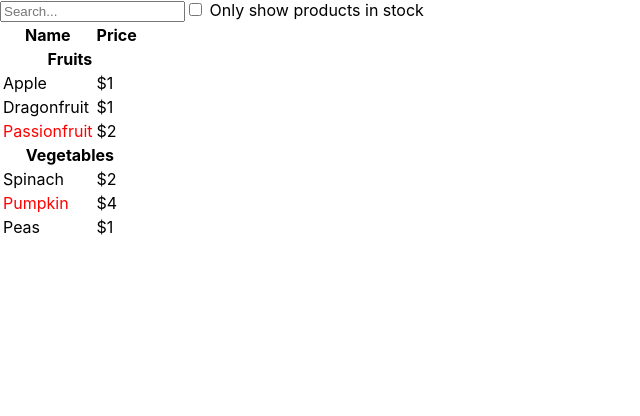
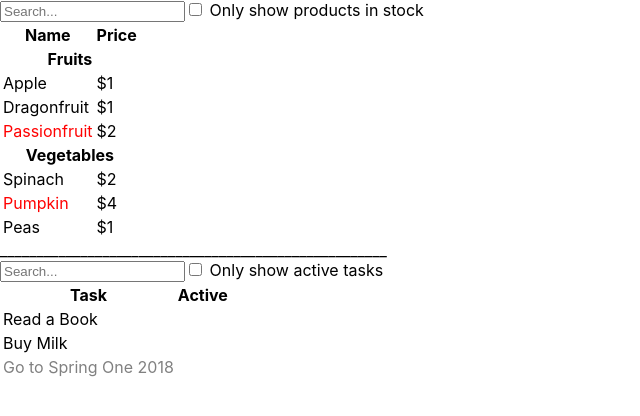
Before and after one commit to VictoriaMiroshnichenco/react-todo-ui, a React (Create React App) app: page / in a window 1280 px wide. Shown: the top 416 px of the page, without its empty margins (0-640 px from the left). Built offline with nearby package versions, Linux system fonts and the light colour scheme.

Commit message:
Components:crested TaskTable with search

```diff
--- a/src/App.js
+++ b/src/App.js
@@ -10,7 +10,8 @@ function FilterableProductTable({ products }) {
                 filterText={filterText}
                 inStockOnly={inStockOnly}
                 onFilterTextChange={setFilterText}
-                onInStockOnlyChange={setInStockOnly} />
+                onInStockOnlyChange={setInStockOnly}
+                label={"Only show products in stock"}/>
             <ProductTable
                 products={products}
                 filterText={filterText}
@@ -85,12 +86,62 @@ function ProductTable({ products, filterText, inStockOnly }) {
         </table>
     );
 }
+function TaskRow({ task }) {
+
+    const description = task.completed===false ? task.description :
+        <span style={{ color: 'grey' }}>
+                {task.description}
+        </span>;
+    return (
+        <tr>
+            <td>{description}</td>
+            <td>{task.completed}</td>
+        </tr>
+    );
+}
+function TaskTable({ tasks, filterText, activeOnly }) {
+    const rows = [];
+    let lastCategory = null;
+
+    tasks.forEach((task) => {
+        if (
+            task.description.toLowerCase().indexOf(
+                filterText.toLowerCase()
+            ) === -1
+        ) {
+            return;
+        }
+        if (activeOnly && task.completed===true) {
+            return;
+        }
+
+        rows.push(
+            <TaskRow
+                task={task}
+                key={task.desctiption} />
+        );
+
+    });
+
+    return (
+        <table>
+            <thead>
+            <tr>
+                <th>Task</th>
+                <th>Active</th>
+            </tr>
+            </thead>
+            <tbody>{rows}</tbody>
+        </table>
+    );
+}
 
 function SearchBar({
                        filterText,
                        inStockOnly,
                        onFilterTextChange,
-                       onInStockOnlyChange
+                       onInStockOnlyChange,
+                       label
                    }) {
     return (
         <form>
@@ -104,7 +155,7 @@ function SearchBar({
                     checked={inStockOnly}
                     onChange={(e) => onInStockOnlyChange(e.target.checked)} />
                 {' '}
-                Only show products in stock
+                {label}
             </label>
         </form>
     );
@@ -119,6 +170,56 @@ const PRODUCTS = [
     {category: "Vegetables", price: "$1", stocked: true, name: "Peas"}
 ];
 
+
+
+const TASKS = [{
+        "id": "5820a4c2abe74f409da89217bf905a0c",
+        "description": "Read a\n Book",
+        "created": "2018-09-02T16:00:01",
+        "modified": "2018-09-02T16:00:01",
+        "completed": false
+    },
+    {
+        "id": "7fd921cfd2b64dc7b995633e8209f385",
+        "description": "Buy\n Milk",
+        "created": "2018-09-23T15:00:01",
+        "modified": "2018-09-23T15:00:01",
+        "completed": false
+    },
+    {
+        "id": "a44b6db26aef49e39d1b68622f55c347",
+        "description": "Go to Spring\n One 2018",
+        "created": "2018-09-18T12:00:00",
+        "modified": "2018-09-18T12:00:00",
+        "completed": true
+    }];
+function TaskPane({ tasks }) {
+    const [filterText, setFilterText] = useState('');
+    const [activeOnly, setActiveOnly] = useState(false);
+
+    return (
+        <div>
+            <SearchBar
+                filterText={filterText}
+                inStockOnly={activeOnly}
+                onFilterTextChange={setFilterText}
+                onInStockOnlyChange={setActiveOnly}
+                label={"Only show active tasks"}/>
+            <TaskTable
+                tasks={tasks}
+                filterText={filterText}
+                activeOnly={activeOnly} />
+        </div>
+    );
+}
+
+function MainFrame(){
+    return <div>
+       <div><FilterableProductTable products={PRODUCTS}/></div>
+<div>_____________________________________________________</div>
+        <div><TaskPane tasks={TASKS} /></div>
+    </div>
+};
 export default function App() {
-    return <FilterableProductTable products={PRODUCTS} />;
+    return <MainFrame />;
 }
```
